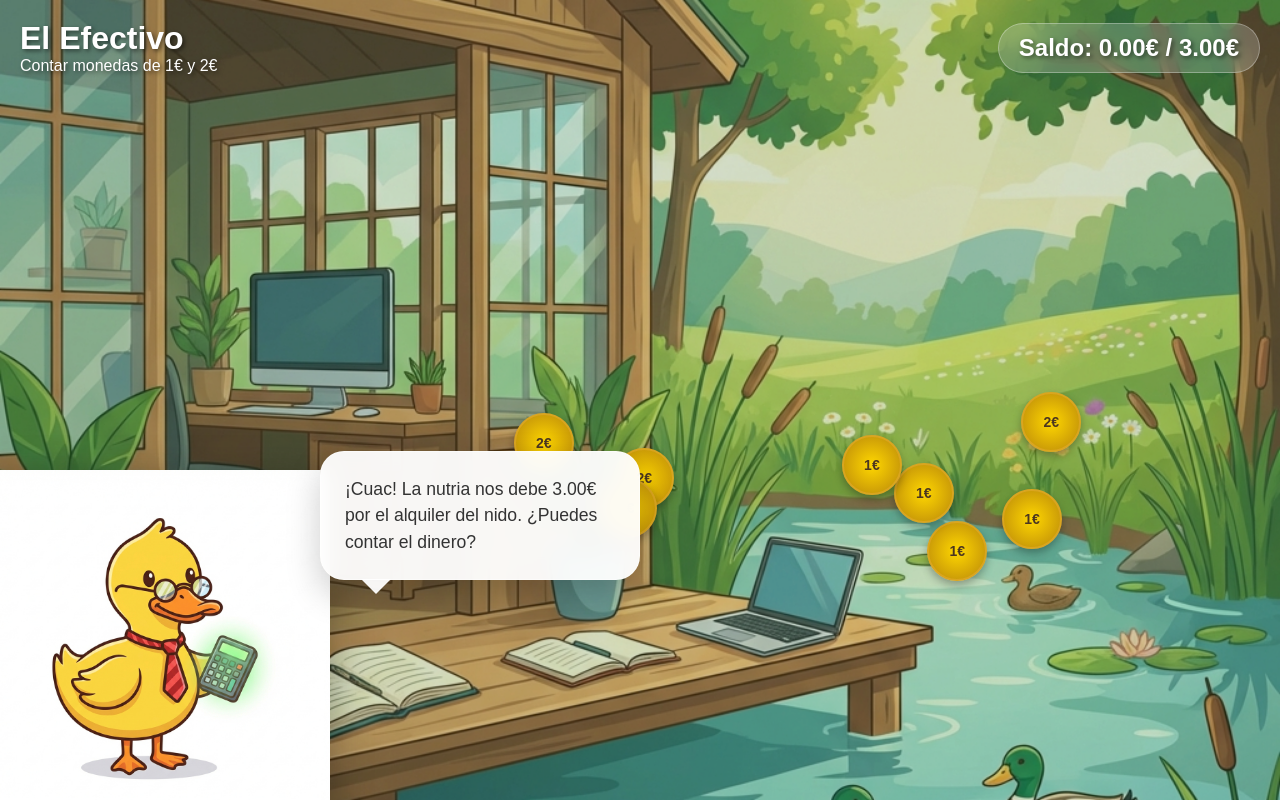
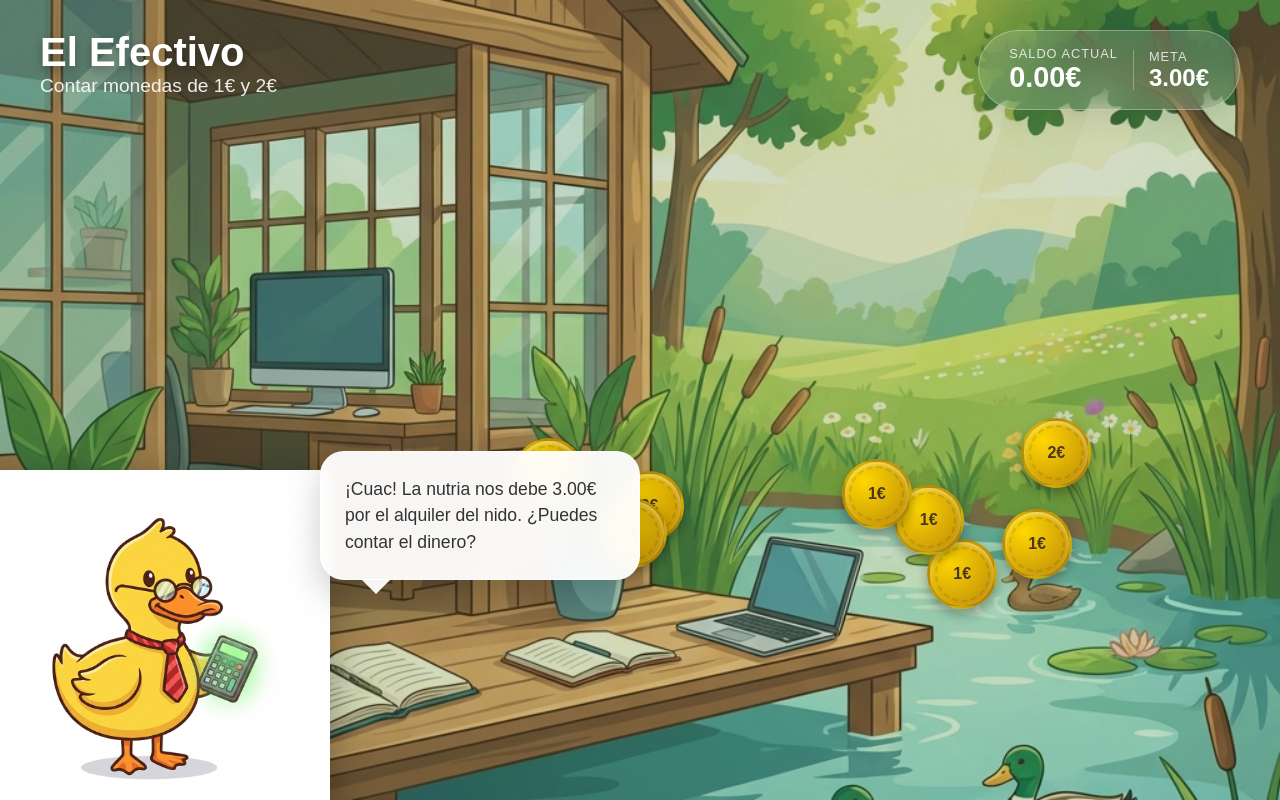
Before and after one commit to prbp03-lab/cuac-ta-corriente, a React (Vite) app: page / in a window 1280 px wide. Built offline with nearby package versions, Linux system fonts and the light colour scheme.

Commit message:
fix: resolve typescript issues and apply premium styles for deployment

```diff
--- a/package.json
+++ b/package.json
@@ -18,6 +18,7 @@
   },
   "devDependencies": {
     "@eslint/js": "^9.39.1",
+    "@types/canvas-confetti": "^1.9.0",
     "@types/node": "^24.10.1",
     "@types/react": "^19.2.5",
     "@types/react-dom": "^19.2.3",
--- a/src/App.tsx
+++ b/src/App.tsx
@@ -80,61 +80,54 @@ const App: React.FC = () => {
       {/* UI Header */}
       <div style={{
         position: 'relative',
-        padding: '20px',
+        padding: '30px 40px',
         display: 'flex',
         justifyContent: 'space-between',
-        alignItems: 'center',
+        alignItems: 'flex-start',
         color: 'white',
-        textShadow: '2px 2px 4px rgba(0,0,0,0.5)',
         zIndex: 5
       }}>
-        <div>
-          <h1>{currentLevel.title}</h1>
-          <p>{currentLevel.concept}</p>
-        </div>
-        <div style={{
-          background: 'rgba(255,255,255,0.2)',
-          padding: '10px 20px',
-          borderRadius: '30px',
-          fontSize: '24px',
-          fontWeight: 'bold',
-          backdropFilter: 'blur(10px)',
-          border: '1px solid rgba(255,255,255,0.3)'
-        }}>
-          Saldo: {currentBalance.toFixed(2)}€ / {currentLevel.targetAmount.toFixed(2)}€
-        </div>
+        <motion.div
+          initial={{ x: -50, opacity: 0 }}
+          animate={{ x: 0, opacity: 1 }}
+        >
+          <h1 style={{ fontSize: '2.5rem', fontWeight: 900, textShadow: '0 4px 10px rgba(0,0,0,0.3)' }}>{currentLevel.title}</h1>
+          <p style={{ fontSize: '1.2rem', opacity: 0.9 }}>{currentLevel.concept}</p>
+        </motion.div>
+
+        <motion.div
+          className="balance-panel"
+          initial={{ y: -50, opacity: 0 }}
+          animate={{ y: 0, opacity: 1 }}
+        >
+          <div style={{ display: 'flex', flexDirection: 'column' }}>
+            <div style={{ fontSize: '0.8rem', opacity: 0.8, textTransform: 'uppercase', letterSpacing: '1px' }}>Saldo Actual</div>
+            <div style={{ fontSize: '1.8rem', fontWeight: 900 }}>{currentBalance.toFixed(2)}€</div>
+          </div>
+          <div style={{ height: '40px', width: '1px', background: 'rgba(255,255,255,0.3)' }} />
+          <div style={{ display: 'flex', flexDirection: 'column' }}>
+            <div style={{ fontSize: '0.8rem', opacity: 0.8, textTransform: 'uppercase', letterSpacing: '1px' }}>Meta</div>
+            <div style={{ fontSize: '1.5rem', fontWeight: 700 }}>{currentLevel.targetAmount.toFixed(2)}€</div>
+          </div>
+        </motion.div>
       </div>
 
       {/* Main Table Area */}
-      <div className="table-area" style={{ flex: 1, position: 'relative' }}>
+      <div className="table-area">
         <AnimatePresence>
           {tableCoins.map(coin => (
             <motion.div
               key={coin.id}
-              initial={{ scale: 0, opacity: 0 }}
-              animate={{ scale: 1, opacity: 1, left: `${coin.x}%`, top: `${coin.y}%` }}
-              exit={{ scale: 0, y: 100, opacity: 0 }}
+              className="coin-element"
+              initial={{ scale: 0, opacity: 0, rotate: -180 }}
+              animate={{ scale: 1, opacity: 1, left: `${coin.x}%`, top: `${coin.y}%`, rotate: 0 }}
+              exit={{ scale: 1.5, opacity: 0, filter: 'blur(10px)' }}
               onClick={() => handleCoinClick(coin)}
-              style={{
-                position: 'absolute',
-                cursor: 'pointer',
-                width: '60px',
-                height: '60px',
-                background: 'radial-gradient(circle, #FFD700 0%, #B8860B 100%)',
-                borderRadius: '50%',
-                border: '2px solid #DAA520',
-                display: 'flex',
-                alignItems: 'center',
-                justifyContent: 'center',
-                fontSize: '14px',
-                fontWeight: 'bold',
-                color: '#4B3621',
-                boxShadow: '0 4px 8px rgba(0,0,0,0.3)'
-              }}
-              whileHover={{ scale: 1.1, rotate: 10 }}
+              style={{ position: 'absolute' }}
+              whileHover={{ scale: 1.15, rotate: 15, boxShadow: '0 10px 20px rgba(0,0,0,0.4)' }}
               whileTap={{ scale: 0.9 }}
             >
-              {coin.value}€
+              {coin.value < 1 ? `${(coin.value * 100).toFixed(0)}c` : `${coin.value}€`}
             </motion.div>
           ))}
         </AnimatePresence>
```
Also changed, not shown: 1 other file (tests, documents, lock files or other folders).
